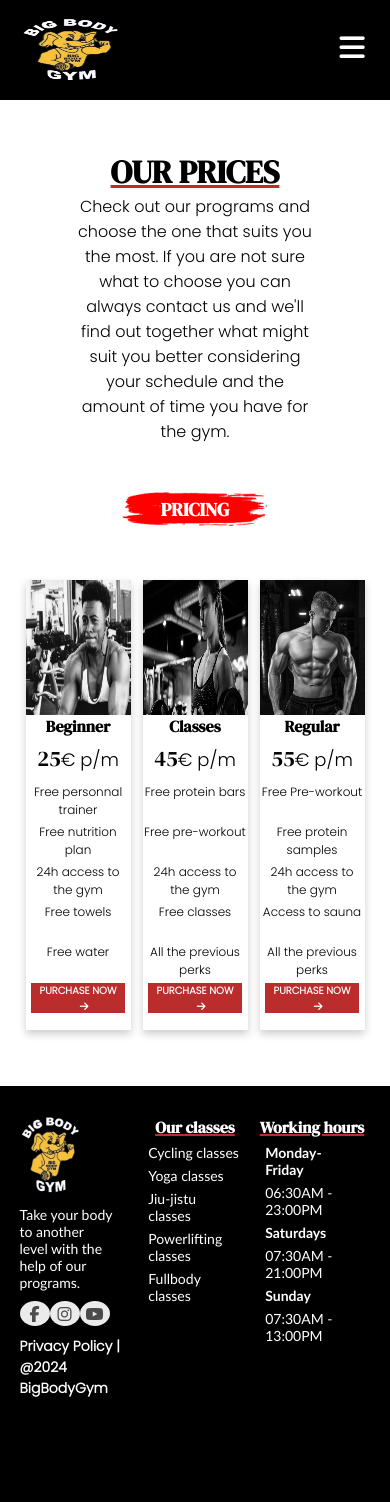
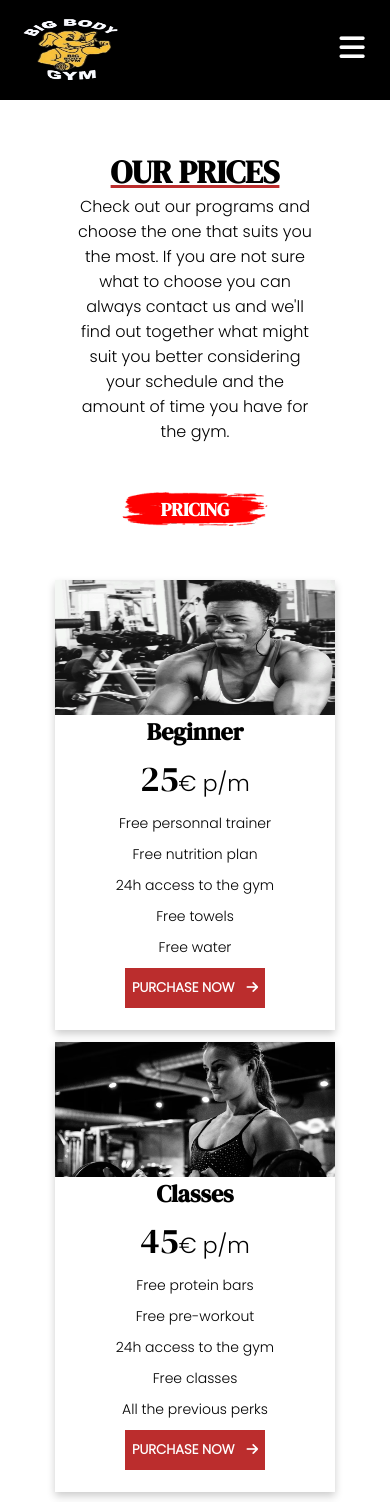
Before and after one commit to MoraisAZR/Projects, a React (Vite) app in the folder Gym-website/gym-website/gym-web/: page /pricing in a window 390 px wide. Shown: the top 1502 px of the page. Built offline with nearby package versions, Linux system fonts and the light colour scheme.

Commit message:
gym-website

```diff
--- a/Gym-website/gym-website/gym-web/src/components/bmi.css
+++ b/Gym-website/gym-website/gym-web/src/components/bmi.css
@@ -95,7 +95,7 @@
     }
 }
 
-@media screen and (max-width: 380px){
+@media screen and (max-width: 410px){
     .bmi-section p{
         font-size: 12px;
     }
--- a/Gym-website/gym-website/gym-web/src/components/footer.css
+++ b/Gym-website/gym-website/gym-web/src/components/footer.css
@@ -109,4 +109,8 @@
 .working-hours p, .footer-classes p{
     width: 80%;
 }
+
+.footer-section{
+    height: 60vh;
 }
+}
--- a/Gym-website/gym-website/gym-web/src/components/pages/classessection/classes.css
+++ b/Gym-website/gym-website/gym-web/src/components/pages/classessection/classes.css
@@ -40,7 +40,7 @@ border-radius: 10px;
 
 .class-infor{
     position: absolute;
-    top: 50%;
+    top: 30%;
     left: 50%;
     transform: translate(-50%,50%);
     text-align: center;
@@ -80,7 +80,7 @@ border-radius: 10px;
     }
 
     .class-infor{
-        top:40%;
+        top:30%;
         width: 100%;
     }
 }
@@ -89,11 +89,20 @@ border-radius: 10px;
     .class-container{
         display: grid;
         grid-template-columns: repeat(2,1fr);
-        width: 100%;
     }
 
     .class-infor{
         top:50%;
+        left:60%;
         padding:0;
     }
 }
+@media screen and (max-width: 450px){
+    .class-infor h3{
+        font-size: 16px;
+    }
+
+    .class-infor p{
+        font-size: 14px;
+    }
+}
--- a/Gym-website/gym-website/gym-web/src/components/pages/contactsection/contact.css
+++ b/Gym-website/gym-website/gym-web/src/components/pages/contactsection/contact.css
@@ -122,7 +122,7 @@
     }
     .contacts-section p{
         font-size: 16px;
-        word-wrap: break-word;
+        word-break: break-all;
     }
 
     .contacts-section h3{
--- a/Gym-website/gym-website/gym-web/src/components/pricing.css
+++ b/Gym-website/gym-website/gym-web/src/components/pricing.css
@@ -81,32 +81,14 @@
     color: #fff;
 }
 
-@media screen and (max-width: 650px){
-    .price-info p{
-        font-size: 12px;
-        }
-}
-
-@media screen and (max-width: 480px){
-    .price-info h2{
-        font-size: 16px;
-    }
-    .price-info h1{
-        font-size: 18px;
-    }
-    .price-info p{
-        font-size: 12px;
-        height: 40px;
-        }
-
-    .price-info span{
-        font-size: 22px;
+@media screen and (max-width: 600px){
+    .price-container{
+        display: flex;
+        flex-direction: column;
     }
 
     .price-button{
-        height: 30px;
-        width: 90%;
-        font-size: 10px;
+        width: 50%;
     }
 
 }
--- a/Gym-website/gym-website/gym-web/src/components/topnav.jsx
+++ b/Gym-website/gym-website/gym-web/src/components/topnav.jsx
@@ -67,7 +67,6 @@ window.addEventListener('resize', showButton);
           <div className="login-nav">
 <i className="fa-regular fa-user" />
 <button>Log in</button>
-
           </div>
         </div>
       </div>
--- /dev/null
+++ b/Gym-website/gym-website/package.json
@@ -0,0 +1,5 @@
+{
+  "dependencies": {
+    "react-router-dom": "^6.21.3"
+  }
+}
```
Also changed, not shown: Gym-website/gym-website/gym-web/src/components/topnav.css (+0 -9 lines), 1 other file (tests, documents, lock files or other folders).
